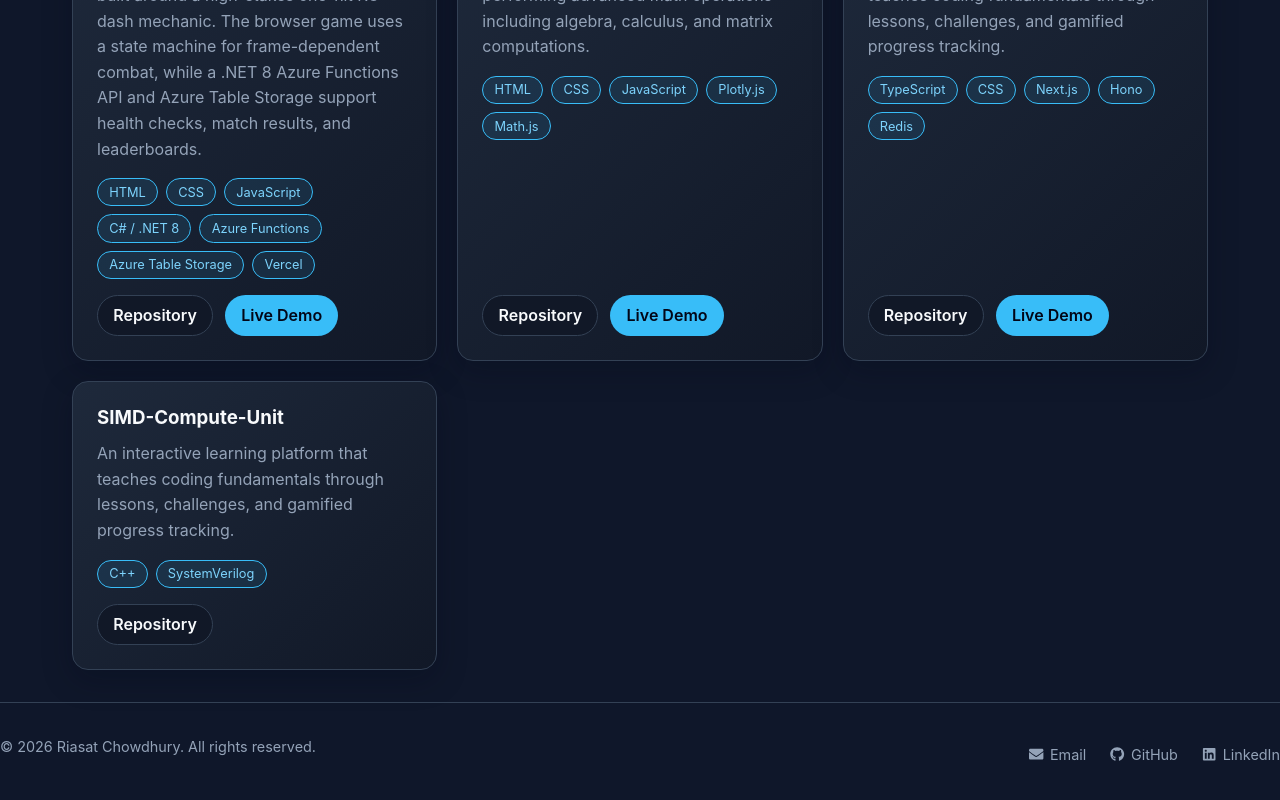
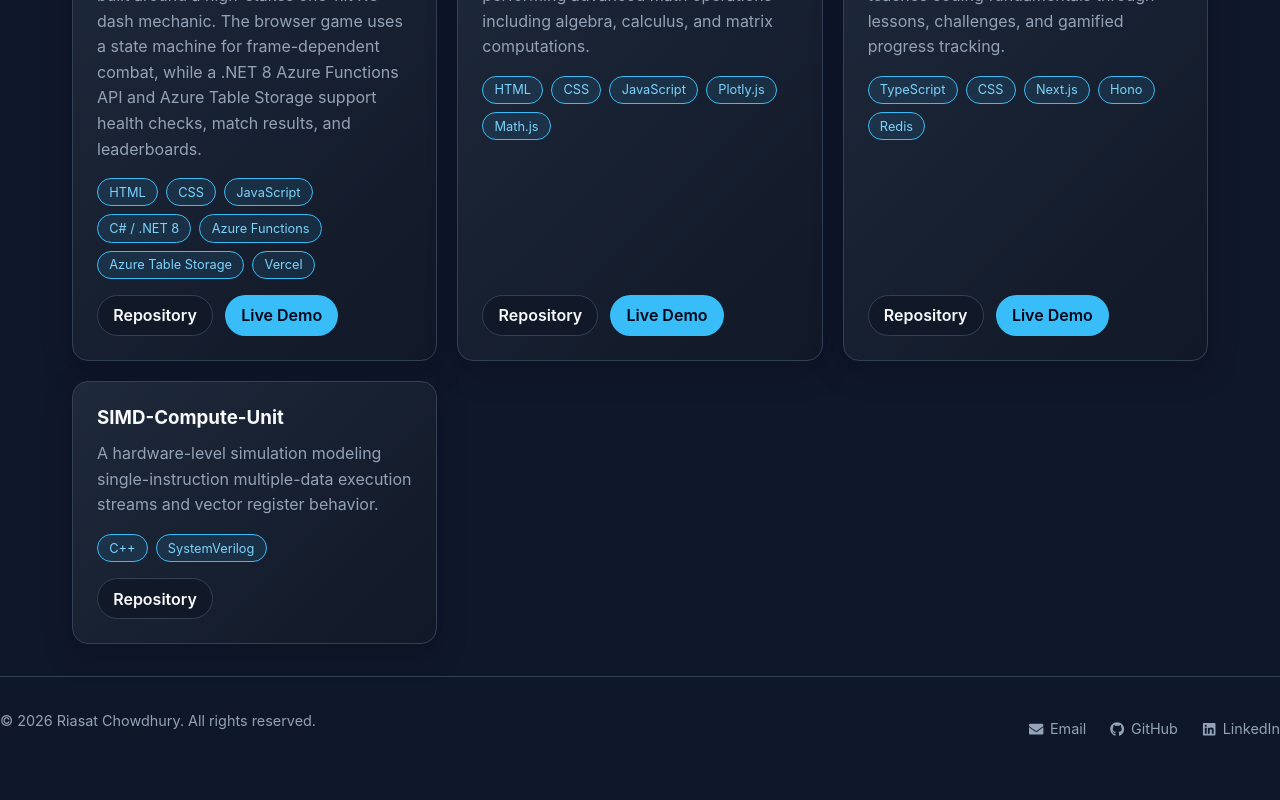
Before and after one commit to rchowd9/personal-portfolio, a React (Vite) app: page /#/projects in a window 1280 px wide. Shown: the part 1483-2283 px from the top of the page. Built offline with nearby package versions, Linux system fonts and the light colour scheme.

Commit message:
added project desc

```diff
--- a/src/pages/Projects.jsx
+++ b/src/pages/Projects.jsx
@@ -91,7 +91,7 @@ export default function Projects() {
     {
       title: "SIMD-Compute-Unit",
       description:
-        "An interactive learning platform that teaches coding fundamentals through lessons, challenges, and gamified progress tracking.",
+        "A hardware-level simulation modeling single-instruction multiple-data execution streams and vector register behavior.",
       tech: ["C++", "SystemVerilog"],
       repoUrl: "https://github.com/rchowd9/SIMD-Compute-Unit",
     },
```
